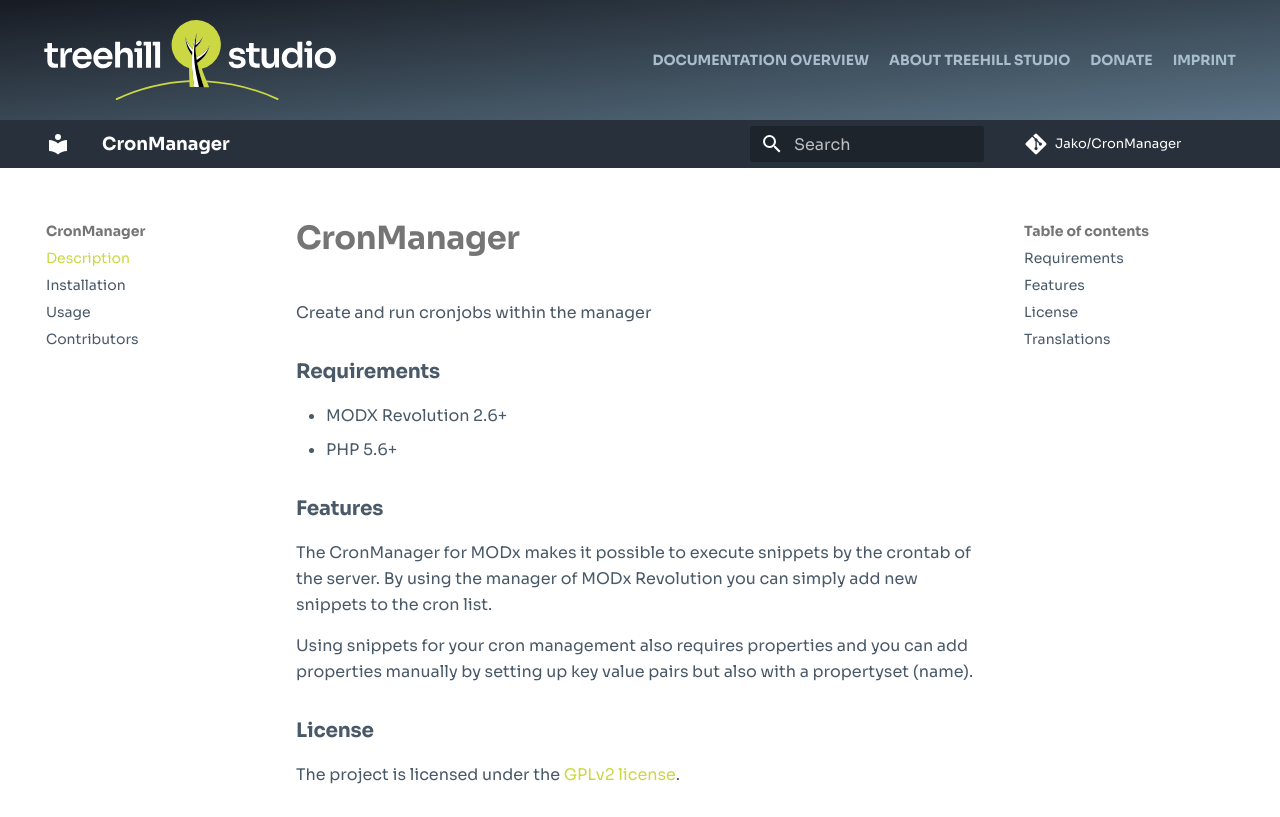
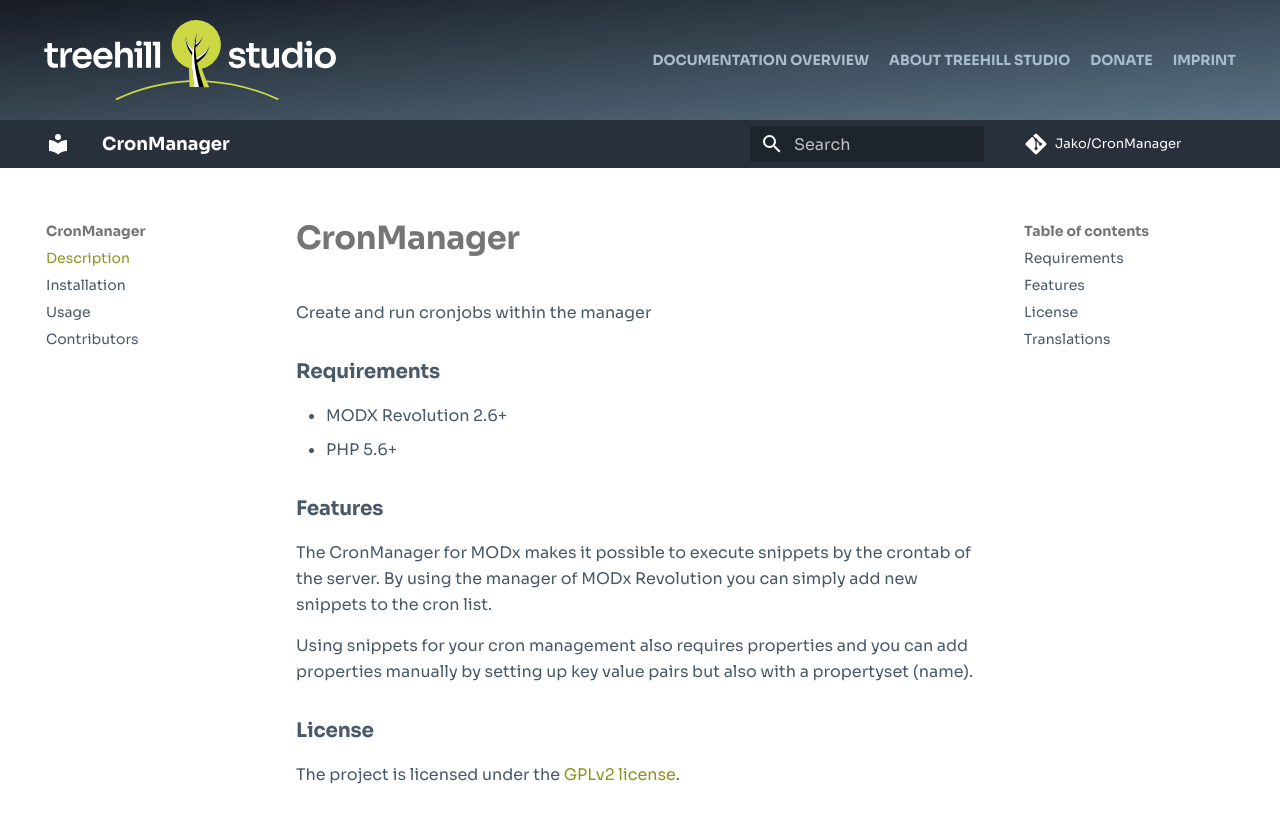
Before and after one commit to Jako/CronManager, a PHP site: page / in a window 1280 px wide. Shown: the top 817 px of the page. Run offline with PHP 8.4, Linux system fonts and the light colour scheme; some libraries are stand-ins or nearby versions.

Commit message:
Deployed 9777873 with MkDocs version: 1.5.3

```diff
--- a/404.html
+++ b/404.html
@@ -364,7 +364,7 @@
       <div class="md-copyright">
 
     <div class="md-copyright__highlight">
-      &copy; 2019-2022 <a href="https://treehillstudio.com">Treehill Studio</a>
+      &copy; 2019-2024 <a href="https://treehillstudio.com">Treehill Studio</a>
     </div>
 
 
--- a/assets/stylesheets/treehillstudio.css
+++ b/assets/stylesheets/treehillstudio.css
@@ -3,39 +3,27 @@
   font-family: 'Sora';
   font-style: normal;
   font-weight: 300;
-  src: url('../fonts/sora-v11-latin-300.eot'); /* IE9 Compat Modes */
   src: local(''),
-       url('../fonts/sora-v11-latin-300.eot?#iefix') format('embedded-opentype'), /* IE6-IE8 */
        url('../fonts/sora-v11-latin-300.woff2') format('woff2'), /* Super Modern Browsers */
-       url('../fonts/sora-v11-latin-300.woff') format('woff'), /* Modern Browsers */
-       url('../fonts/sora-v11-latin-300.ttf') format('truetype'), /* Safari, Android, iOS */
-       url('../fonts/sora-v11-latin-300.svg#Sora') format('svg'); /* Legacy iOS */
+       url('../fonts/sora-v11-latin-300.woff') format('woff'); /* Modern Browsers */
 }
 /* sora-regular - latin */
 @font-face {
   font-family: 'Sora';
   font-style: normal;
   font-weight: 400;
-  src: url('../fonts/sora-v11-latin-regular.eot'); /* IE9 Compat Modes */
   src: local(''),
-       url('../fonts/sora-v11-latin-regular.eot?#iefix') format('embedded-opentype'), /* IE6-IE8 */
        url('../fonts/sora-v11-latin-regular.woff2') format('woff2'), /* Super Modern Browsers */
-       url('../fonts/sora-v11-latin-regular.woff') format('woff'), /* Modern Browsers */
-       url('../fonts/sora-v11-latin-regular.ttf') format('truetype'), /* Safari, Android, iOS */
-       url('../fonts/sora-v11-latin-regular.svg#Sora') format('svg'); /* Legacy iOS */
+       url('../fonts/sora-v11-latin-regular.woff') format('woff'); /* Modern Browsers */
 }
 /* sora-700 - latin */
 @font-face {
   font-family: 'Sora';
   font-style: normal;
   font-weight: 700;
-  src: url('../fonts/sora-v11-latin-700.eot'); /* IE9 Compat Modes */
   src: local(''),
-       url('../fonts/sora-v11-latin-700.eot?#iefix') format('embedded-opentype'), /* IE6-IE8 */
        url('../fonts/sora-v11-latin-700.woff2') format('woff2'), /* Super Modern Browsers */
-       url('../fonts/sora-v11-latin-700.woff') format('woff'), /* Modern Browsers */
-       url('../fonts/sora-v11-latin-700.ttf') format('truetype'), /* Safari, Android, iOS */
-       url('../fonts/sora-v11-latin-700.svg#Sora') format('svg'); /* Legacy iOS */
+       url('../fonts/sora-v11-latin-700.woff') format('woff'); /* Modern Browsers */
 }
 /* jetbrains-mono-regular - latin */
 @font-face {
@@ -200,7 +188,7 @@ html .md-footer-meta .md-footer-logo img {
   --md-primary-fg-color--dark: rgb(99, 106, 22);
   --md-primary-fg-color--light: rgb(203, 216, 65);
   --md-typeset-color: rgb(73, 89, 104);
-  --md-typeset-a-color: rgb(203, 216, 65);
+  --md-typeset-a-color: rgb(138, 148, 30);
   --md-text-font: 'Sora';
   --md-code-font: 'JetBrains Mono';
 }
--- a/contributors/index.html
+++ b/contributors/index.html
@@ -409,7 +409,7 @@ further since 2019 by <a href="https://github.com/jako">Thomas Jakobi</a>.</p>
       <div class="md-copyright">
 
     <div class="md-copyright__highlight">
-      &copy; 2019-2022 <a href="https://treehillstudio.com">Treehill Studio</a>
+      &copy; 2019-2024 <a href="https://treehillstudio.com">Treehill Studio</a>
     </div>
 
 
--- a/index.html
+++ b/index.html
@@ -541,7 +541,7 @@ properties manually by setting up key value pairs but also with a propertyset
       <div class="md-copyright">
 
     <div class="md-copyright__highlight">
-      &copy; 2019-2022 <a href="https://treehillstudio.com">Treehill Studio</a>
+      &copy; 2019-2024 <a href="https://treehillstudio.com">Treehill Studio</a>
     </div>
 
 
--- a/installation/index.html
+++ b/installation/index.html
@@ -522,7 +522,7 @@ and/or contribute bugfixes and enhancements.</p>
       <div class="md-copyright">
 
     <div class="md-copyright__highlight">
-      &copy; 2019-2022 <a href="https://treehillstudio.com">Treehill Studio</a>
+      &copy; 2019-2024 <a href="https://treehillstudio.com">Treehill Studio</a>
     </div>
 
 
--- a/usage/index.html
+++ b/usage/index.html
@@ -567,7 +567,7 @@ edit window.</p>
       <div class="md-copyright">
 
     <div class="md-copyright__highlight">
-      &copy; 2019-2022 <a href="https://treehillstudio.com">Treehill Studio</a>
+      &copy; 2019-2024 <a href="https://treehillstudio.com">Treehill Studio</a>
     </div>
 
 
```
Also changed, not shown: 1 other file.
